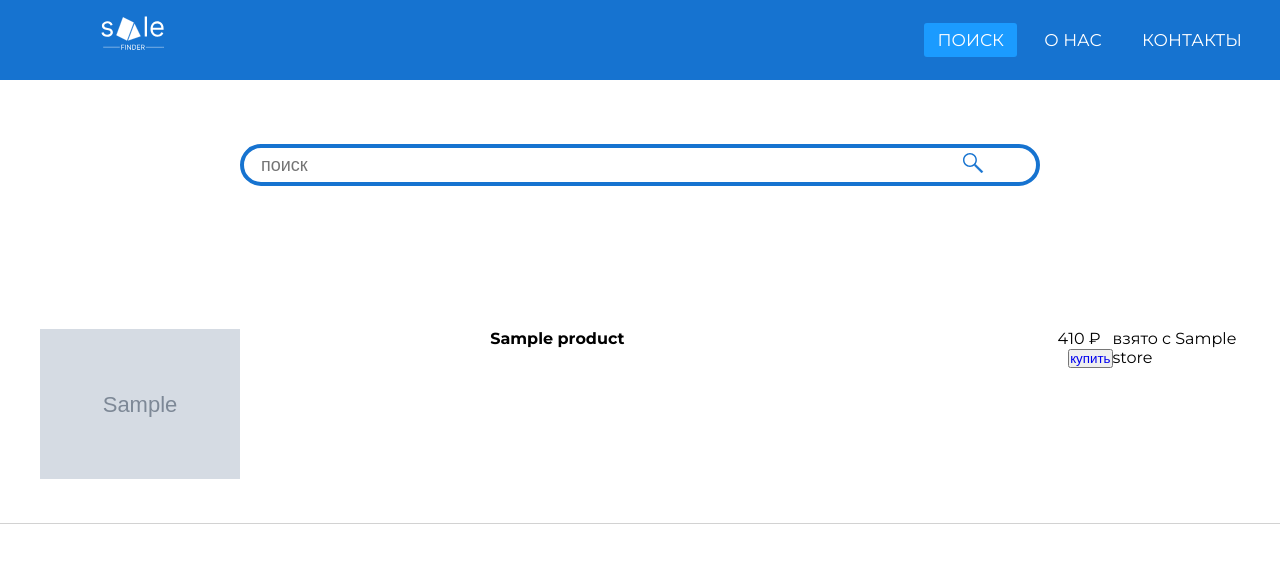
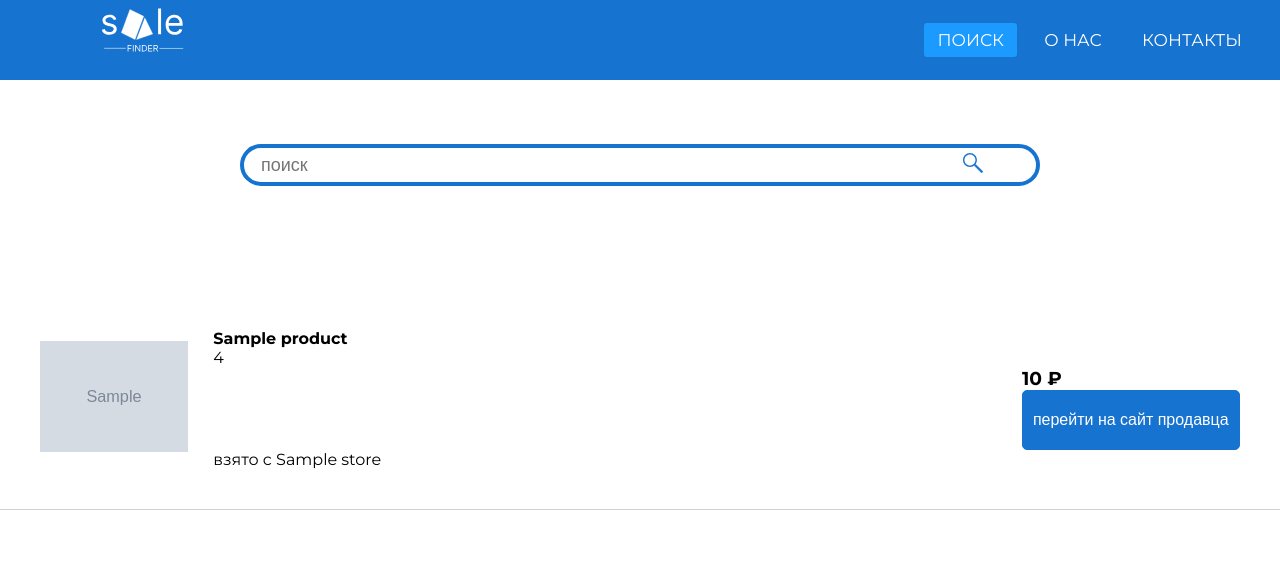
Before and after one commit to artificialmf/sale_finder, a Flask app: template templates/response.html in a window 1280 px wide. Shown: the top 563 px of the page. Run offline with Flask 2, Linux system fonts and the light colour scheme; the template is opened without the code that fills it: most values are stand-ins (such as "Sample title", 1, 10 or a date in 2020); grey boxes marked "Sample" are stand-in pictures.

Commit message:
last commit, visual fixes

```diff
--- a/static/css/main.css
+++ b/static/css/main.css
@@ -165,13 +165,13 @@
   padding: 3%;
 }
 
-.img-container {
-
+ .img-container {
+  width: 150px;
 
 }
 .product-image {
-  height: 150px;
-  width: auto;
+  height: auto;
+  width: 150px;
   padding-right: 2px;
 
 }
@@ -189,6 +189,7 @@
 .product-desc {
   padding-left: 2%;
   display: flex;
+  flex-direction: column;
 }
 
 .wrapper {
@@ -200,9 +201,21 @@
 }
 
 .buy {
-  margin-left: auto;
+  border: 1px solid #1673D0;
+  background-color: #1673D0;
+  border-radius: 5px;
+  font-size: 15px;
+  height: 60px;
+  color: white;
+  padding: 10px;
+  font-size: 16px;
 }
+.btn-text {
+  color: white
+}
+
 
 .price-buy {
   margin-top: auto;
+  margin-left: auto;
 }
--- a/templates/index.html
+++ b/templates/index.html
@@ -10,7 +10,7 @@
       <i class="fas fa-bars"></i>
     </label>
     <label class="logo">
-      <img src="{{ url_for('static', filename='svg/logo.svg') }}" alt="">
+      <img src="{{ url_for('static', filename='svg/logo1.svg') }}" alt="">
     </label>
     <ul>
       <li><a class="active" href="#">поиск</a></li>
@@ -23,7 +23,7 @@
 
 <div class="BoxContainer">
   <table class="elementsContainer">
-    <form action="/" method="POST">
+    <form action="/" method="POST" autocomplete="off">
     <tr>
       <td>
         <input type="text" placeholder="поиск" class="search" name="req" id="req">
--- a/templates/response.html
+++ b/templates/response.html
@@ -8,7 +8,7 @@
       <i class="fas fa-bars"></i>
     </label>
     <label class="logo">
-      <img src="{{ url_for('static', filename='svg/logo.svg') }}" alt="">
+      <img src="{{ url_for('static', filename='svg/logo1.svg') }}" alt="">
     </label>
     <ul>
       <li><a class="active" href="#">поиск</a></li>
@@ -21,7 +21,7 @@
 
 <div class="BoxContainer">
   <table class="elementsContainer">
-    <form action="/" method="POST">
+    <form action="/" method="POST" autocomplete="off">
     <tr>
       <td>
         <input type="text" placeholder="поиск" class="search" name="req" id="req">
@@ -67,11 +67,13 @@
                 </div>
                 <div class="price-buy">
                 <div class="price">
+                  <h3>
                   {{ product['price'] }} ₽
+                  </h3>
                 </div>
                 <button class="buy">
-                  <a href="citilink.ru">
-                    купить
+                  <a href="citilink.ru" class="btn-text">
+                    перейти на сайт продавца
                   </a>
                 </button>
                 </div>
```
Also changed, not shown: static/svg/logo1.svg (added).
